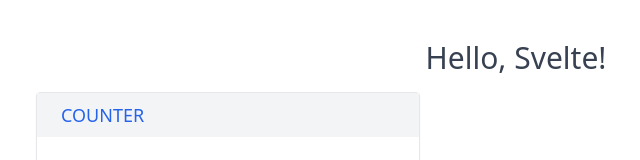
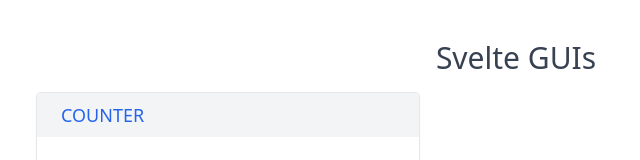
Before and after one commit to walela/svelte-guis, a Svelte app in the folder apps/: page / in a window 1280 px wide. Shown: the top 160 px of the page, without its empty margins (124-764 px from the left). Built offline with nearby package versions, Linux system fonts and the light colour scheme.

Commit message:
tweak heading

```diff
--- a/apps/src/App.svelte
+++ b/apps/src/App.svelte
@@ -3,6 +3,6 @@
 </script>
 
 <main class="w-3/4 mx-auto my-6 py-4">
-  <h1 class="text-3xl text-center text-gray-700 extrabold mb-4" >Hello, Svelte!</h1>
+  <h1 class="text-3xl text-center text-gray-700 extrabold mb-4">Svelte GUIs</h1>
   <Counter />
 </main>
```
